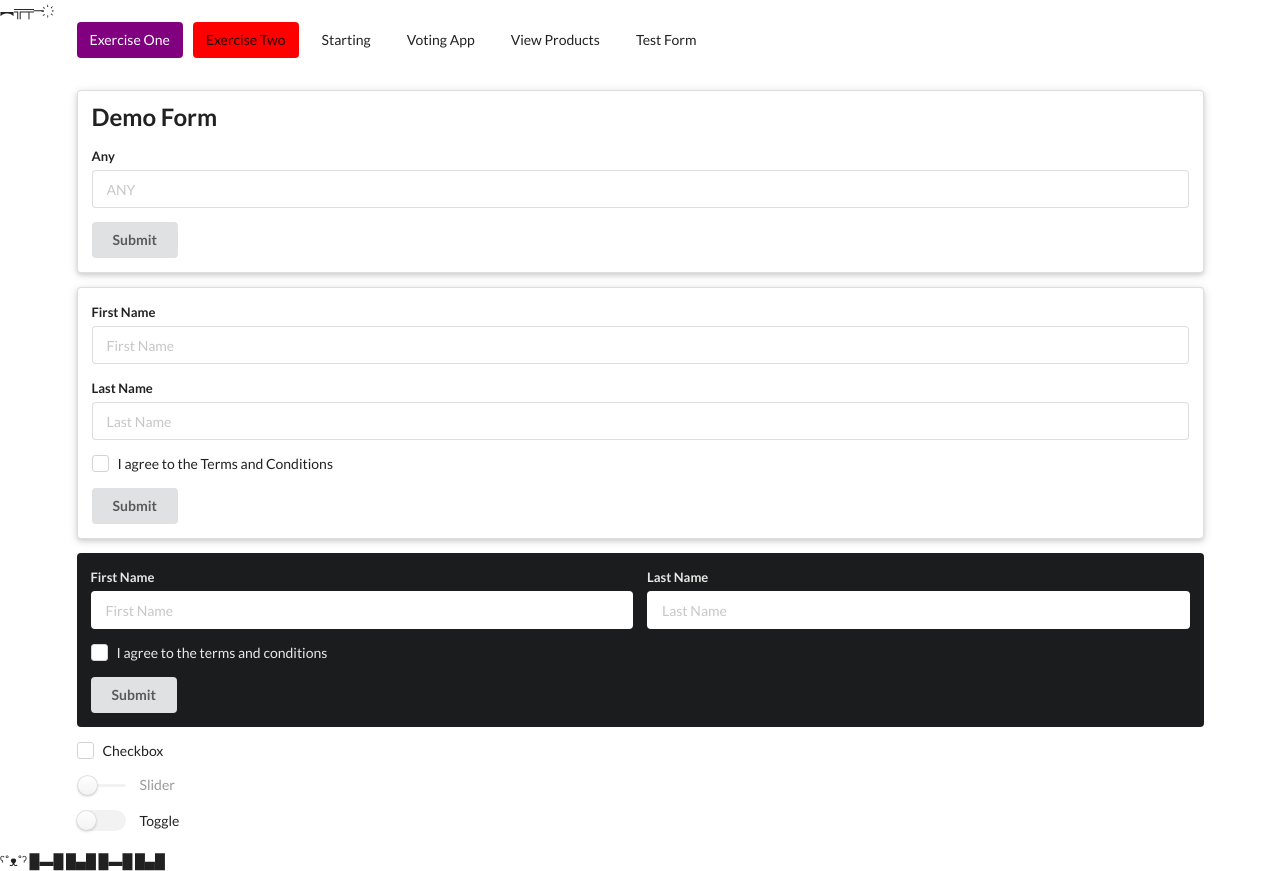
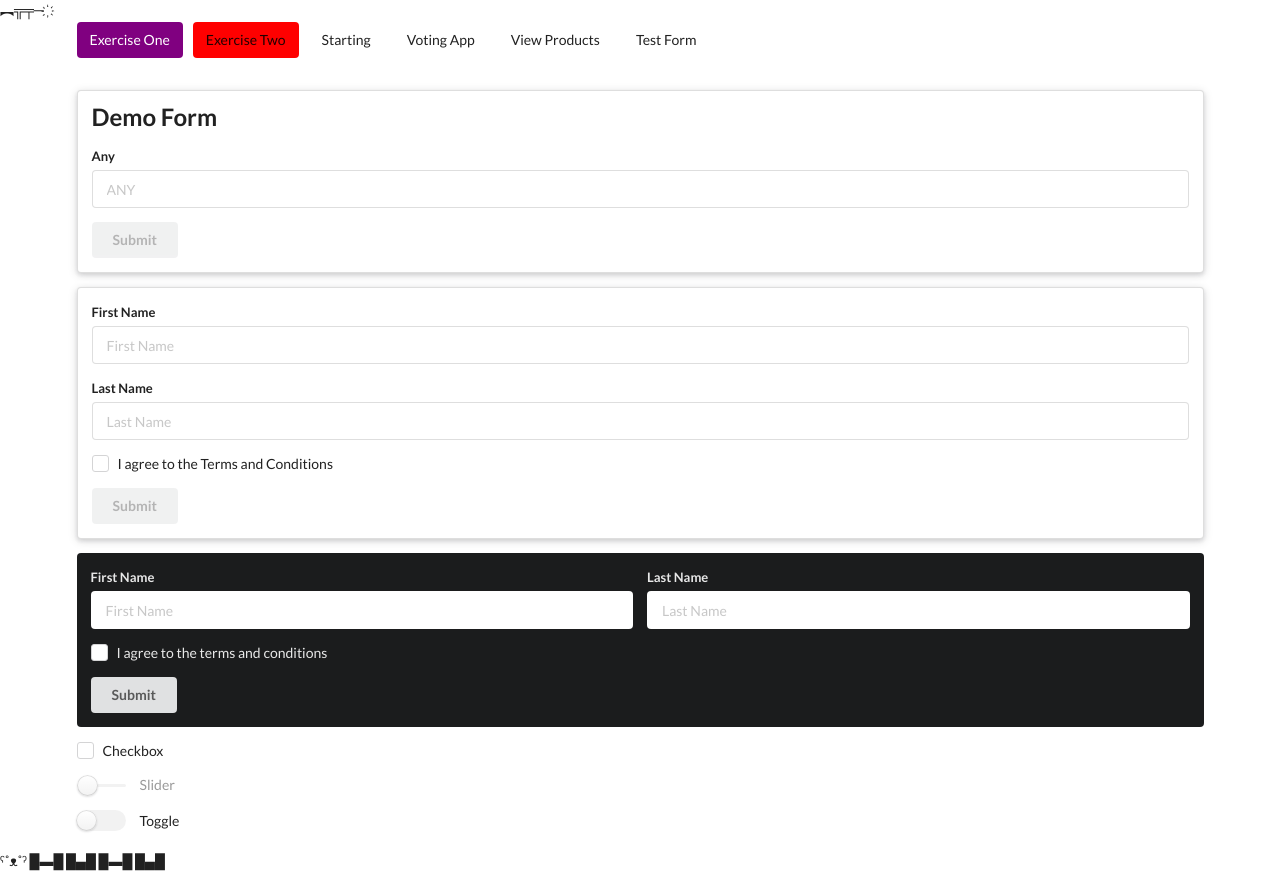
Before and after one commit to MariuszZalew/angular_workbench, an Angular app: page /TestForm in a window 1280 px wide. Built offline with nearby package versions, Linux system fonts and the light colour scheme.

Commit message:
form validation

```diff
--- a/src/app/test-form/test-form.component.html
+++ b/src/app/test-form/test-form.component.html
@@ -1,23 +1,40 @@
 <div class="ui raised segment">
   <h2 class="ui header">Demo Form</h2>
-  <form  class="ui form" (ngSubmit)="onSubmitOne(foo)" #foo="ngForm">
+  <form class="ui form" (ngSubmit)="onSubmitOne(foo)" #foo="ngForm">
     <div class="field">
       <label for="anyInput">Any</label>
-      <input type="text" id="anyInput" placeholder="ANY" name="aNy" ngModel />
+      <input
+        type="text"
+        id="anyInput"
+        placeholder="ANY"
+        name="aNy"
+        ngModel
+        required
+        #any="ngModel"
+      />
     </div>
-    <button type="submit" class="ui button">Submit</button>
+    <button type="submit" class="ui button" [disabled]="!any.valid">
+      Submit
+    </button>
   </form>
 </div>
 
 <div class="ui raised segment">
   <form class="ui form" (ngSubmit)="onSubmitTwo()" #bar="ngForm">
+    <div ngModelGroup="secondForm" #secondForm="ngModelGroup">
       <div class="field">
         <label>First Name</label>
-      <input type="text" name="first-name" placeholder="First Name" ngModel/>
+        <input
+          type="text"
+          name="first-name"
+          placeholder="First Name"
+          ngModel
+          required
+        />
       </div>
       <div class="field">
         <label>Last Name</label>
-      <input type="text" name="last-name" placeholder="Last Name" ngModel/>
+        <input type="text" name="last-name" placeholder="Last Name" ngModel />
       </div>
       <div class="field">
         <div class="ui checkbox">
@@ -25,7 +42,10 @@
           <label>I agree to the Terms and Conditions</label>
         </div>
       </div>
-    <button class="ui button" type="submit">Submit</button>
+      <button class="ui button" type="submit" [disabled]="!secondForm.valid">
+        Submit
+      </button>
+    </div>
   </form>
 </div>
 
```
Lines whose indentation alone changed are shown as unchanged.
